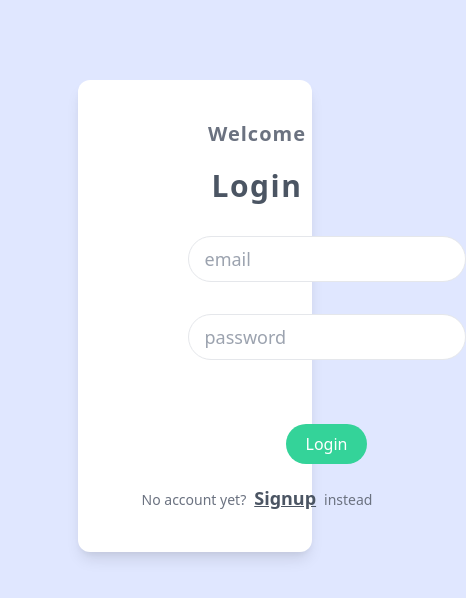
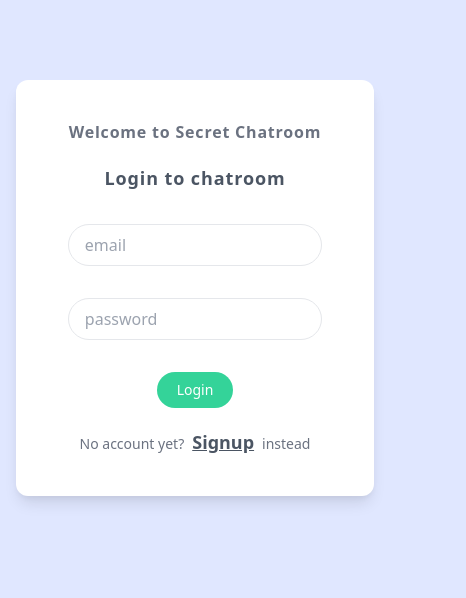
Before and after one commit to Marshall-Hao/live-chatroom-m, a Vue app: page / in a window 390 px wide. Shown: the top 598 px of the page, 466 px wide, since content can reach past the window. Built offline with nearby package versions, Linux system fonts and the light colour scheme; no server answers.

Commit message:
finish the responsive design

```diff
--- a/src/components/ChatWindow.vue
+++ b/src/components/ChatWindow.vue
@@ -1,12 +1,12 @@
 <template>
     <div>
         <div v-if="error">{{ error }}</div>
-        <div v-if="documents" ref="message" class="space-y-3 bg-gray-50 rounded-xl py-6 px-2 mt-5 h-80 overflow-y-auto">
+        <div v-if="documents" ref="message" class="space-y-3 bg-gray-50 rounded-xl py-6 px-2 mt-5 h-96 md:h-80 overflow-y-auto">
             <div v-for="doc in formatteDocuments" :key="doc.id" class="block">
                 <span class="text-sm text-gray-400 font-medium">{{ doc.createdAt }}</span>
-                <div class="space-x-3">
-                    <span class="inline-block text-lg font-semibold tracking-wide">{{ doc.name }}</span>
-                    <span class="inline-block text-md text-base font-medium text-gray-700">{{ doc.message }}</span>
+                <div class="flex">
+                    <span class="inline-block text-lg font-semibold tracking-wide mr-3">{{ doc.name }}</span>
+                    <span class="inline-block text-md text-base font-medium text-gray-700 overflow-ellipsis break-all">{{ doc.message }}</span>
                 </div>
             </div>
         </div>
--- a/src/components/LoginForm.vue
+++ b/src/components/LoginForm.vue
@@ -1,9 +1,11 @@
 <template>
-   <form @submit.prevent="handleSubmit" class="justify-self-center space-y-8 w-6/12 mt-5 grid">
-        <input type="email" required placeholder="email" v-model="email" class="block rounded-3xl text-gray-400 text-lg pl-4 py-2 border border-gray-200 focus:outline-none">
-        <input type="password" required placeholder="password" v-model="password" class="block rounded-3xl text-gray-400 text-lg pl-4 py-2 border border-gray-200 focus:outline-none">
-        <div class="text-xs font-light text-red-600">{{ error }}</div>
-        <button class="justify-self-center block bg-green-400 px-5 py-2 text-md font-medium rounded-full text-white text-center focus:outline-none hover:bg-green-500">Login</button>
+   <form @submit.prevent="handleSubmit" class="justify-self-center space-y-8 w-11/12 md:w-6/12 mt-5 grid">
+        <input type="email" required placeholder="email" v-model="email" class="block rounded-3xl text-gray-400 text-base md:text-lg pl-4 py-2 border border-gray-200 focus:outline-none">
+        <input type="password" required placeholder="password" v-model="password" class="block rounded-3xl text-gray-400 text-base md:text-lg pl-4 py-2 border border-gray-200 focus:outline-none">
+        <div class="grid">
+            <div class="text-xs font-light text-red-600">{{ error }}</div>
+            <button class="justify-self-center block bg-green-400 px-5 py-2 text-sm md:text-md font-medium rounded-full text-white text-center focus:outline-none hover:bg-green-500">Login</button>
+        </div>
   </form>
 </template>
 
--- a/src/components/Navbar.vue
+++ b/src/components/Navbar.vue
@@ -1,11 +1,11 @@
 <template>
   <nav v-if="user" class="flex justify-between items-center">
         <div>
-            <p class="text-lg font-normal text-gray-700 mb-1">Hey there {{ user.displayName }}</p>
-            <p class="text-sm font-light text-gray-400">Currently logged in as {{ user.email }}</p>
+            <p class="text-md md:text-lg font-normal text-gray-700 mb-1">Hey there {{ user.displayName }}</p>
+            <p class="text-xs md:text-sm font-light text-gray-400">Currently logged in as {{ user.email }}</p>
         </div>
         <button @click="handleClick"
-        class="text-lg font-medium bg-green-400 px-8 py-2 text-white rounded-full focus:outline-none hover:bg-green-500">
+        class="text-base md:text-lg font-medium bg-green-400 px-5 md:px-8 py-2 text-white rounded-full focus:outline-none hover:bg-green-500">
             Logout
         </button>
   </nav>
--- a/src/components/SignupForm.vue
+++ b/src/components/SignupForm.vue
@@ -1,10 +1,12 @@
 <template>
-  <form @submit.prevent="handleSubmit" class="justify-self-center space-y-8 w-6/12 mt-5 grid">
-        <input type="text" required placeholder="display name" v-model="displayName" class="block rounded-3xl text-gray-400 text-lg pl-4 py-2 border border-gray-200 focus:outline-none">
-        <input type="email" required placeholder="email" v-model="email" class="block rounded-3xl text-gray-400 text-lg pl-4 py-2 border border-gray-200 focus:outline-none">
-        <input type="password" required placeholder="password" v-model="password" class="block rounded-3xl text-gray-400 text-lg pl-4 py-2 border border-gray-200 focus:outline-none">
-        <div class="text-xs font-light text-red-600">{{ error }}</div>
-        <button class="justify-self-center block bg-green-400 px-5 py-2 text-md font-medium rounded-full text-white text-center focus:outline-none hover:bg-green-500">Sign up</button>
+  <form @submit.prevent="handleSubmit" class="justify-self-center space-y-8 w-11/12 md:w-6/12 mt-5 grid">
+        <input type="text" required placeholder="display name" v-model="displayName" class="block rounded-3xl text-gray-400 text-base md:text-lg pl-4 py-2 border border-gray-200 focus:outline-none">
+        <input type="email" required placeholder="email" v-model="email" class="block rounded-3xl text-gray-400 text-base md:text-lg pl-4 py-2 border border-gray-200 focus:outline-none">
+        <input type="password" required placeholder="password" v-model="password" class="block rounded-3xl text-gray-400 text-base md:text-lg pl-4 py-2 border border-gray-200 focus:outline-none">
+        <div class="grid">
+            <div class="text-xs font-light text-red-600">{{ error }}</div>
+            <button class="justify-self-center block bg-green-400 px-5 py-2 text-sm md:text-md font-medium rounded-full text-white text-center focus:outline-none hover:bg-green-500">Sign up</button>
+        </div>
   </form>
 </template>
 
--- a/src/views/Chatroom.vue
+++ b/src/views/Chatroom.vue
@@ -1,5 +1,5 @@
 <template>
-  <div class="bg-white justify-self-center w-3/5 p-8 rounded-2xl shadow-lg mt-20 grid">
+  <div class="bg-white justify-self-center w-11/12 md:w-3/5 p-8 rounded-2xl shadow-lg mt-20 grid">
       <Navbar @logout="logoutUser"/>
       <ChatWindow />
       <NewChatForm />
--- a/src/views/Welcome.vue
+++ b/src/views/Welcome.vue
@@ -1,13 +1,13 @@
 <template>
-  <div class="bg-white justify-self-center w-3/5 p-10 rounded-xl shadow-lg mt-20 text-center grid">
-        <p class="text-xl font-semibold tracking-wider mb-5 text-gray-500">Welcome</p>
+  <div class="bg-white justify-self-center w-11/12 md:w-3/5 p-10 rounded-xl shadow-lg mt-20 text-center grid">
+        <p class="text-base md:text-xl font-semibold tracking-wider mb-5 text-gray-500">Welcome to Secret Chatroom</p>
         <div v-if="showLogin" class="grid">
-            <p class="text-3xl font-bold tracking-wider text-gray-600 mb-3">Login</p>
+            <p class="text-lg md:text-3xl font-bold tracking-wider text-gray-600 mb-3">Login to chatroom</p>
             <LoginForm @login="enterChat"/>
             <p class="mt-5 text-sm text-gray-500">No account yet?<span @click="showLogin = false" class="font-bold text-lg underline px-2 text-gray-600 cursor-pointer">Signup</span>instead</p>
         </div>
         <div v-else class="grid">
-            <p class="text-3xl font-bold tracking-wider text-gray-600 mb-3">Sign up</p>
+            <p class="text-lg md:text-3xl font-bold tracking-wider text-gray-600 mb-3">Sign up for chatroom</p>
            <SignupForm @signup="enterChat"/>
            <p class="mt-5 text-sm text-gray-500">Already registered<span @click="showLogin = true" class="font-bold text-lg underline px-2 text-gray-600 cursor-pointer">Login</span>instead</p>
         </div>
```
